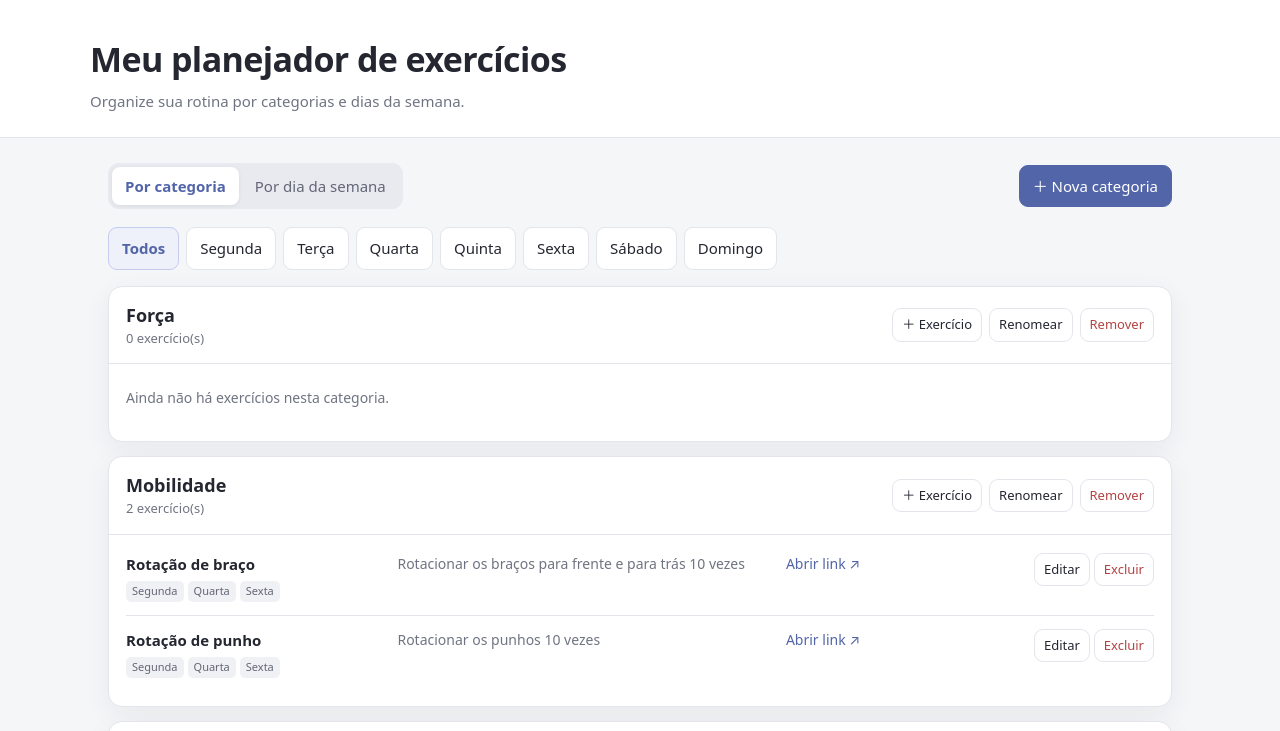
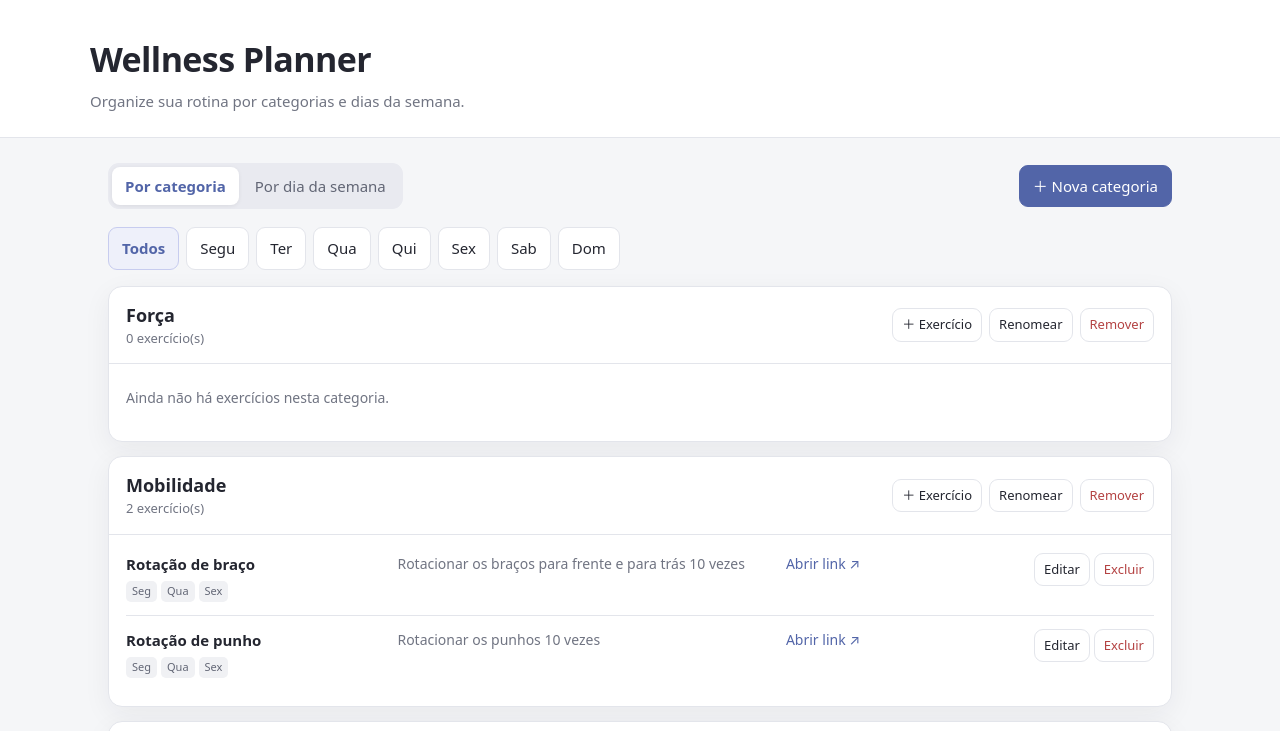
Before and after one commit to joseapp25/workout-planner, a plain HTML site: page index.html in a window 1280 px wide. Shown: the top 731 px of the page. Drawn offline with Linux system fonts and the light colour scheme.

Commit message:
changes dias da semana

```diff
--- a/index.html
+++ b/index.html
@@ -3,7 +3,7 @@
 <head>
 <meta charset="UTF-8">
 <meta name="viewport" content="width=device-width, initial-scale=1.0">
-<title>Meu Planejador de Exercícios</title>
+<title>Wellness Planner</title>
 <style>
 :root{--bg:#f5f6f8;--panel:#fff;--ink:#242630;--muted:#707482;--line:#e3e5eb;--accent:#5265a8;--accent-soft:#eef0fa;--danger:#b44343;--shadow:0 8px 28px rgba(30,35,55,.06)}
 *{box-sizing:border-box}body{margin:0;background:var(--bg);color:var(--ink);font:15px/1.5 system-ui,-apple-system,Segoe UI,sans-serif}
@@ -34,7 +34,7 @@ footer{max-width:1100px;margin:0 auto;padding:0 18px 30px;color:var(--muted);fon
 </style>
 </head>
 <body>
-<header><div class="wrap"><h1>Meu planejador de exercícios</h1><p>Organize sua rotina por categorias e dias da semana.</p></div></header>
+<header><div class="wrap"><h1>Wellness Planner</h1><p>Organize sua rotina por categorias e dias da semana.</p></div></header>
 <main>
   <div class="toolbar">
     <div class="view-switch" role="group" aria-label="Tipo de visualização">
@@ -61,13 +61,13 @@ footer{max-width:1100px;margin:0 auto;padding:0 18px 30px;color:var(--muted);fon
 </div>
 <script>
 (() => {
-const DAYS=['Segunda','Terça','Quarta','Quinta','Sexta','Sábado','Domingo'];
+const DAYS=['Segu','Ter','Qua','Qui','Sex','Sab','Dom'];
 const KEY='meuPlanejadorExercicios_v1';
 const starter=[
  {id:makeId(),name:'Força',items:[]},
  {id:makeId(),name:'Mobilidade',items:[
-  {id:makeId(),name:'Rotação de braço',note:'Rotacionar os braços para frente e para trás 10 vezes',link:'https://exemplo.com',days:['Segunda','Quarta','Sexta']},
-  {id:makeId(),name:'Rotação de punho',note:'Rotacionar os punhos 10 vezes',link:'https://exemplo.com',days:['Segunda','Quarta','Sexta']}
+  {id:makeId(),name:'Rotação de braço',note:'Rotacionar os braços para frente e para trás 10 vezes',link:'https://exemplo.com',days:['Seg','Qua','Sex']},
+  {id:makeId(),name:'Rotação de punho',note:'Rotacionar os punhos 10 vezes',link:'https://exemplo.com',days:['Seg','Qua','Sex']}
  ]},
  {id:makeId(),name:'Alongamento',items:[]},{id:makeId(),name:'Yoga',items:[]},{id:makeId(),name:'Postura',items:[]}
 ];
```
